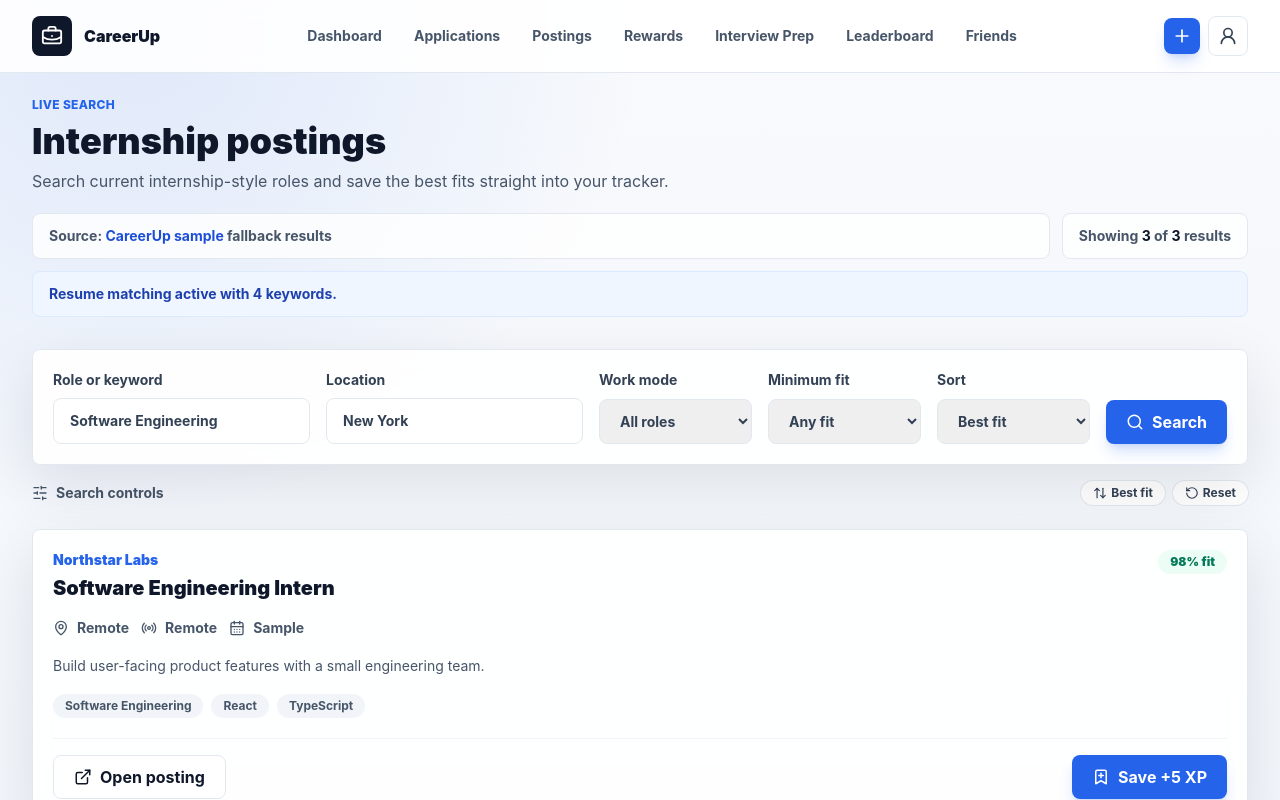
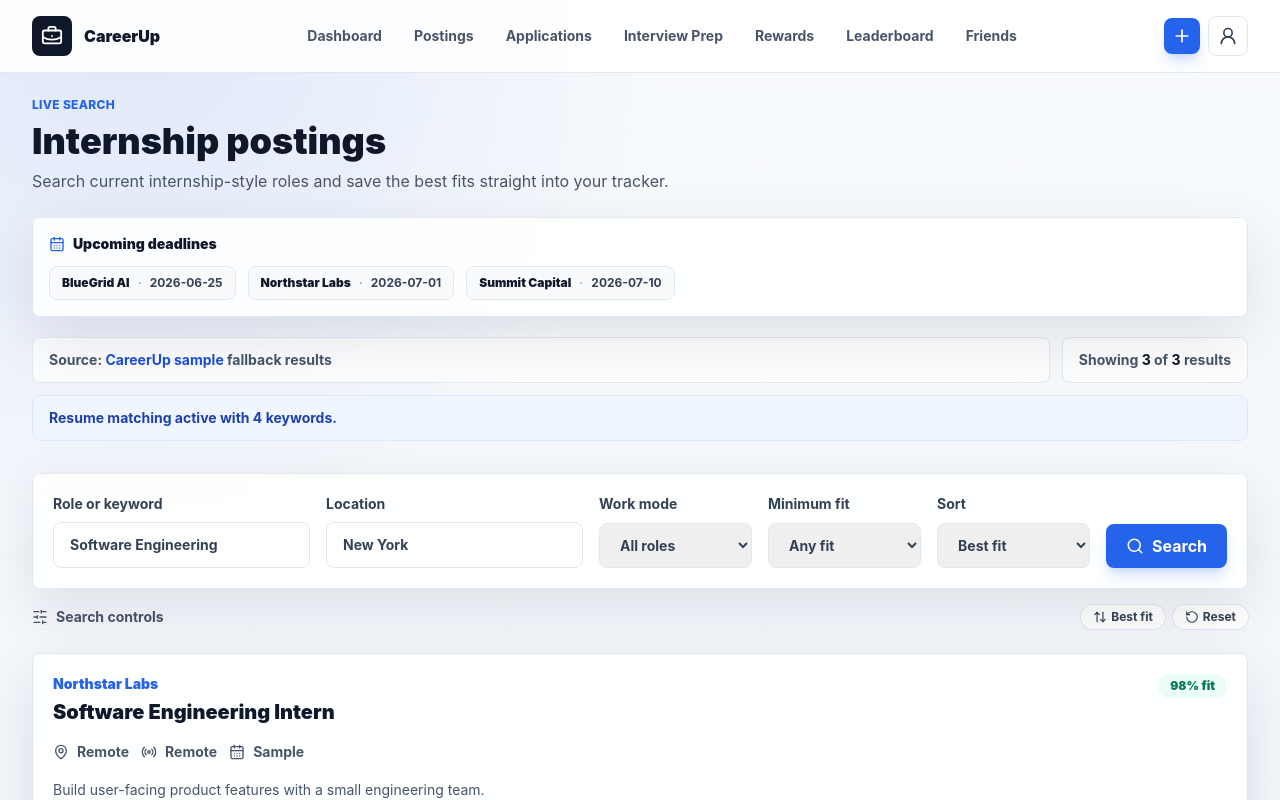
Before and after one commit to Varun-gull/CareerUp, a Next.js app: page /postings in a window 1280 px wide. Shown: the top 800 px of the page. Built offline with nearby package versions, Linux system fonts and the light colour scheme; no server answers.

Commit message:
Add upcoming deadlines to postings page and reorder navbar tabs
Co-Authored-By: Claude Sonnet 4.6 <noreply@anthropic.com>

```diff
--- a/app/postings/page.tsx
+++ b/app/postings/page.tsx
@@ -1,9 +1,9 @@
-import { ArrowUpDown, RotateCcw, Search, SlidersHorizontal } from "lucide-react";
+import { ArrowUpDown, CalendarDays, RotateCcw, Search, SlidersHorizontal } from "lucide-react";
 import Link from "next/link";
 import { EmptyState } from "@/components/EmptyState";
 import { Navbar } from "@/components/Navbar";
 import { PostingCard } from "@/components/PostingCard";
-import { getCurrentProfile } from "@/lib/data";
+import { getApplications, getCurrentProfile } from "@/lib/data";
 import { searchInternshipPostings } from "@/lib/postings";
 import type { InternshipPosting } from "@/lib/types";
 
@@ -45,7 +45,11 @@ export default async function PostingsPage({
     message?: string;
   };
 }) {
-  const profile = await getCurrentProfile();
+  const [profile, applications] = await Promise.all([getCurrentProfile(), getApplications()]);
+  const upcomingDeadlines = applications
+    .filter((a) => a.deadline && a.status !== "rejected")
+    .sort((a, b) => new Date(a.deadline).getTime() - new Date(b.deadline).getTime())
+    .slice(0, 5);
   const remoteFilter = searchParams?.remote === "remote" || searchParams?.remote === "hybrid" || searchParams?.remote === "onsite" ? searchParams.remote : "all";
   const sort = searchParams?.sort === "newest" || searchParams?.sort === "company" ? searchParams.sort : "fit";
   const minFit = Math.min(95, Math.max(0, Number(searchParams?.minFit ?? 0) || 0));
@@ -67,6 +71,24 @@ export default async function PostingsPage({
             <p className="mt-2 max-w-2xl text-slate-600">Search current internship-style roles and save the best fits straight into your tracker.</p>
           </div>
         </div>
+
+        {upcomingDeadlines.length > 0 && (
+          <div className="mt-6 card p-4">
+            <div className="flex items-center gap-2 mb-3">
+              <CalendarDays size={16} className="text-blue-600" />
+              <p className="text-sm font-black text-ink">Upcoming deadlines</p>
+            </div>
+            <div className="flex flex-wrap gap-3">
+              {upcomingDeadlines.map((a) => (
+                <Link key={a.id} href="/applications" className="flex items-center gap-2 rounded-lg border border-slate-200 bg-slate-50 px-3 py-2 text-xs font-bold text-slate-700 hover:border-blue-300 hover:text-blue-700 transition-colors">
+                  <span className="font-black text-ink">{a.company}</span>
+                  <span className="text-slate-400">·</span>
+                  <span>{a.deadline}</span>
+                </Link>
+              ))}
+            </div>
+          </div>
+        )}
 
         {searchParams?.message && <p className="mt-5 rounded-lg bg-blue-50 p-3 text-sm font-bold text-blue-800">{searchParams.message}</p>}
 
--- a/components/Navbar.tsx
+++ b/components/Navbar.tsx
@@ -4,10 +4,10 @@ import { getCurrentProfile, getCurrentUser } from "@/lib/data";
 
 const navItems = [
   { href: "/dashboard", label: "Dashboard" },
+  { href: "/postings", label: "Postings" },
   { href: "/applications", label: "Applications" },
-  { href: "/postings", label: "Postings" },
+  { href: "/interview", label: "Interview Prep" },
   { href: "/rewards", label: "Rewards" },
-  { href: "/interview", label: "Interview Prep" },
   { href: "/leaderboard", label: "Leaderboard" },
   { href: "/friends", label: "Friends" }
 ];
```
